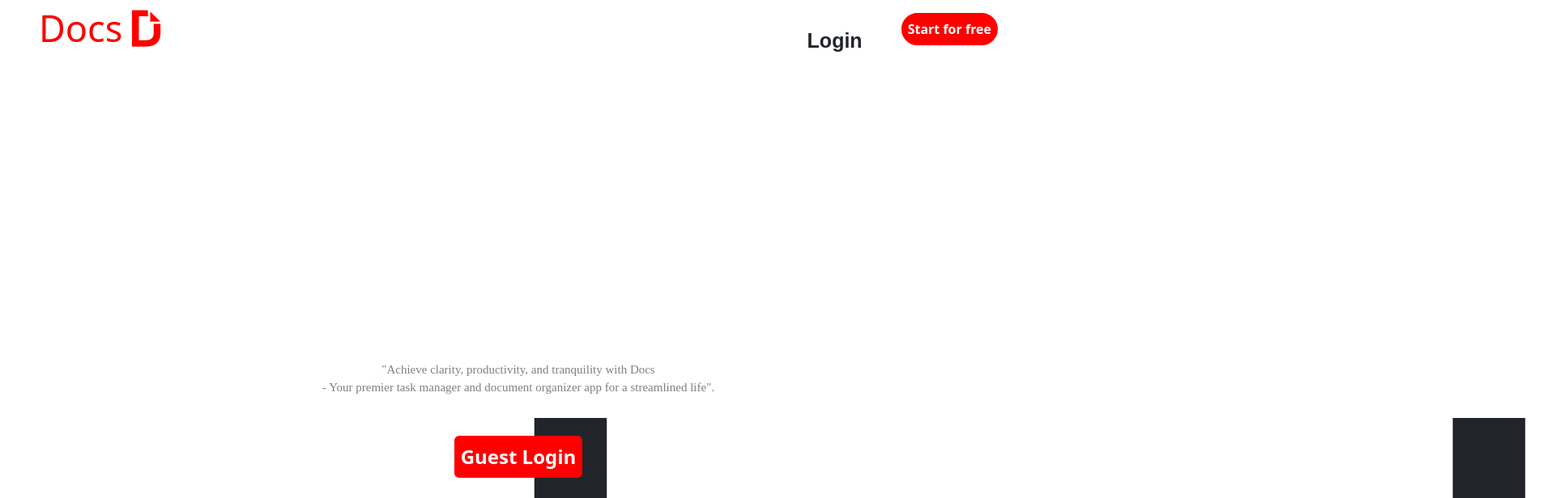
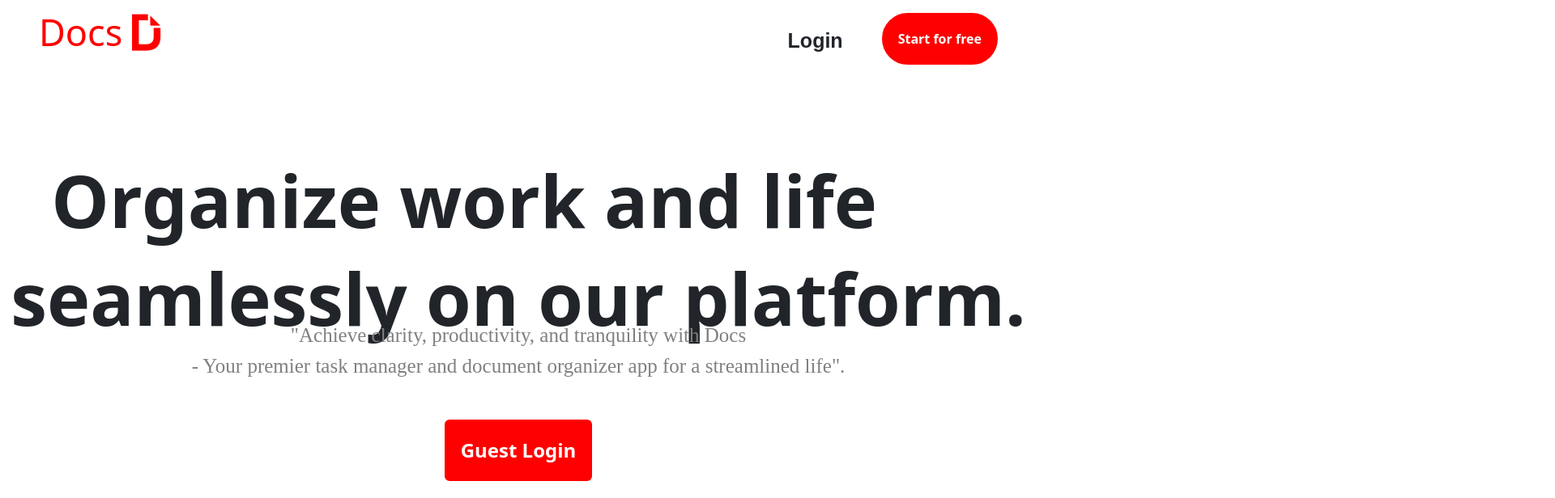
Before and after one commit to jayraj1pa/docs-firebase, a React (Create React App) app: page / in a window 1280 px wide. Shown: the top 616 px of the page at 81% size, 1920 px wide, since content can reach past the window. Built offline with nearby package versions, Linux system fonts and the light colour scheme.

Commit message:
Your commit message here

```diff
--- a/src/Components/Home.jsx
+++ b/src/Components/Home.jsx
@@ -28,7 +28,7 @@ function Home() {
               <Link style={{textDecoration:"none",color:"inherit"}} to={"/signup"}>
               <p
             style={{
-              border: "8px solid red",
+              border: "20px solid red",
               backgroundColor: "red",
               color: "white",
               fontWeight: "bold",
@@ -51,7 +51,7 @@ function Home() {
           justifyContent: "center",
           alignItems: "center",
           height: "55vh",
-          fontSize: "600px",
+          fontSize: "90px",
           fontWeight: "bolder",
           flexDirection: "column",
         }}
@@ -67,8 +67,8 @@ function Home() {
           flexDirection: "column",
           justifyContent: "center",
           alignItems: "center",
-          marginTop: "-80px",
-          fontSize: "15px",
+          marginTop: "-140px",
+          fontSize: "25px",
           fontFamily: "cursive",
           color: "#808080",
           textRendering: "optimizeLegibility", // Enhances the sharpness
@@ -89,7 +89,7 @@ function Home() {
 
        <p
           style={{
-            border: "8px solid red",
+            border: "20px solid red",
             backgroundColor: "red",
             color: "white",
             display: "flex",
```
